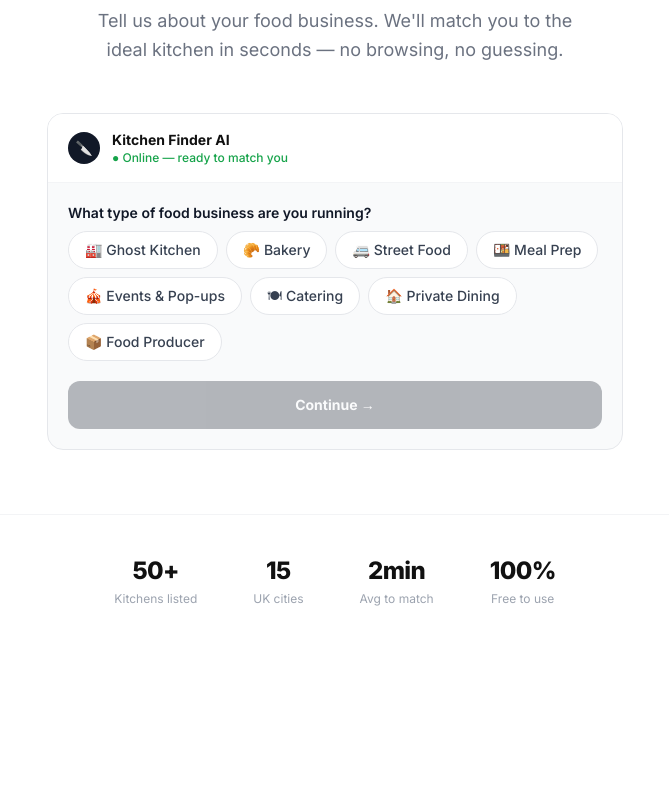
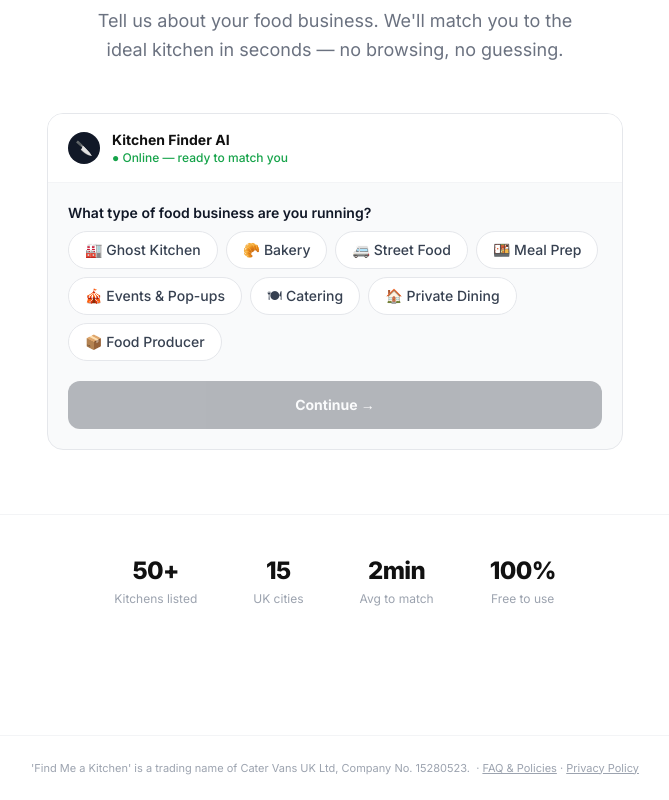
Before and after one commit to Rg-district/find-me-a-kitchen, a Next.js app: page / in a window 1280 px wide. Shown: the part 367-1167 px from the top of the page, without its empty margins (305-974 px from the left). Before the commit the page ends 1054 px from the top, so only its background shows below. Built offline with nearby package versions, Linux system fonts and the light colour scheme.

Commit message:
Add company footer + FAQ/policies page structure

```diff
--- a/app/layout.tsx
+++ b/app/layout.tsx
@@ -16,7 +16,23 @@ export const metadata: Metadata = {
 export default function RootLayout({ children }: { children: React.ReactNode }) {
   return (
     <html lang="en">
-      <body className={inter.className}>{children}</body>
+      <body className={inter.className}>
+        {children}
+        <footer style={{
+          textAlign: 'center',
+          padding: '24px 16px',
+          fontSize: '11px',
+          color: '#9ca3af',
+          borderTop: '1px solid #f3f4f6',
+          marginTop: '48px'
+        }}>
+          'Find Me a Kitchen' is a trading name of Cater Vans UK Ltd, Company No. 15280523.
+          &nbsp;·&nbsp;
+          <a href="/faq" style={{ color: '#9ca3af', textDecoration: 'underline' }}>FAQ &amp; Policies</a>
+          &nbsp;·&nbsp;
+          <a href="/privacy" style={{ color: '#9ca3af', textDecoration: 'underline' }}>Privacy Policy</a>
+        </footer>
+      </body>
     </html>
   )
 }
```
